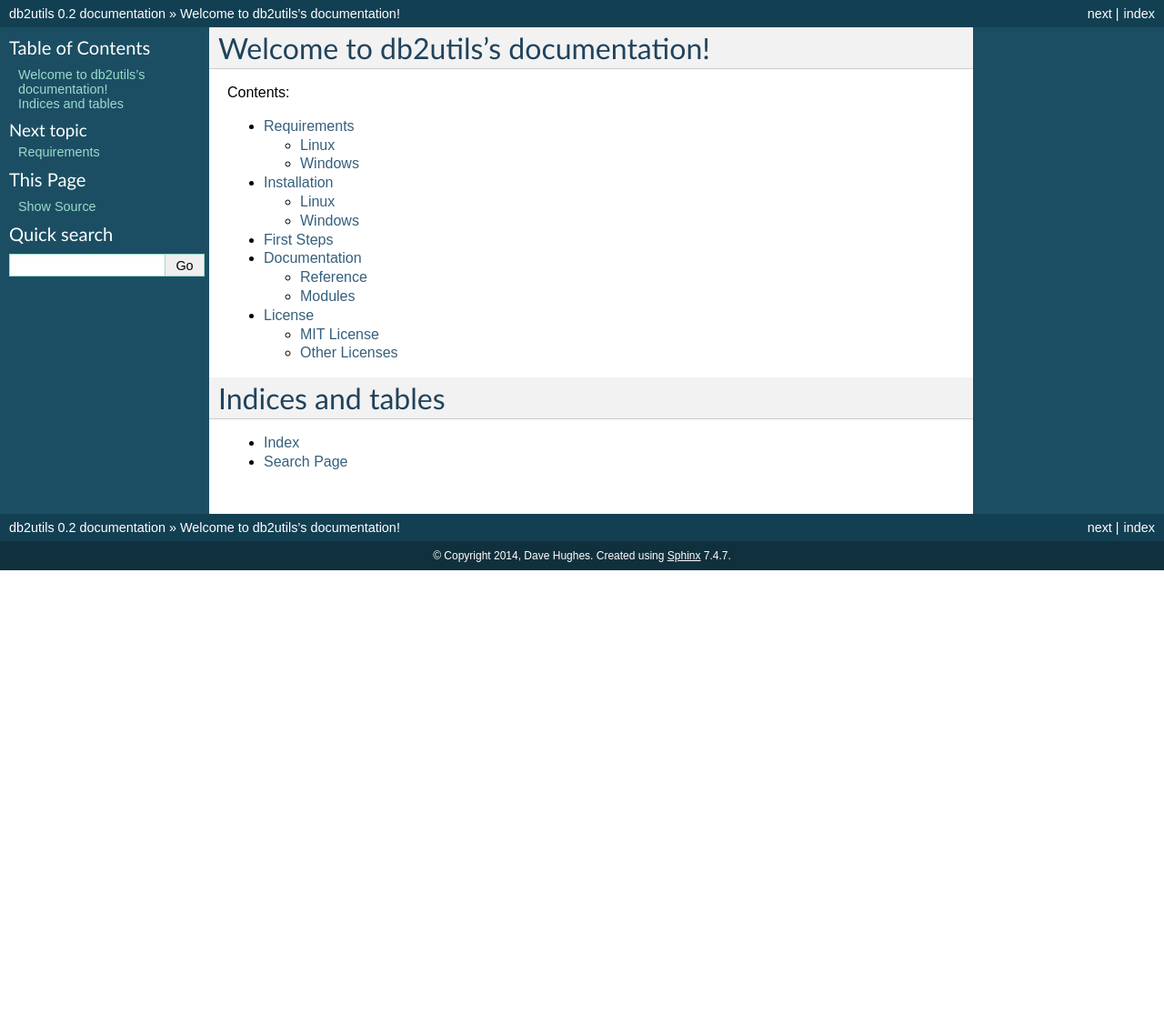
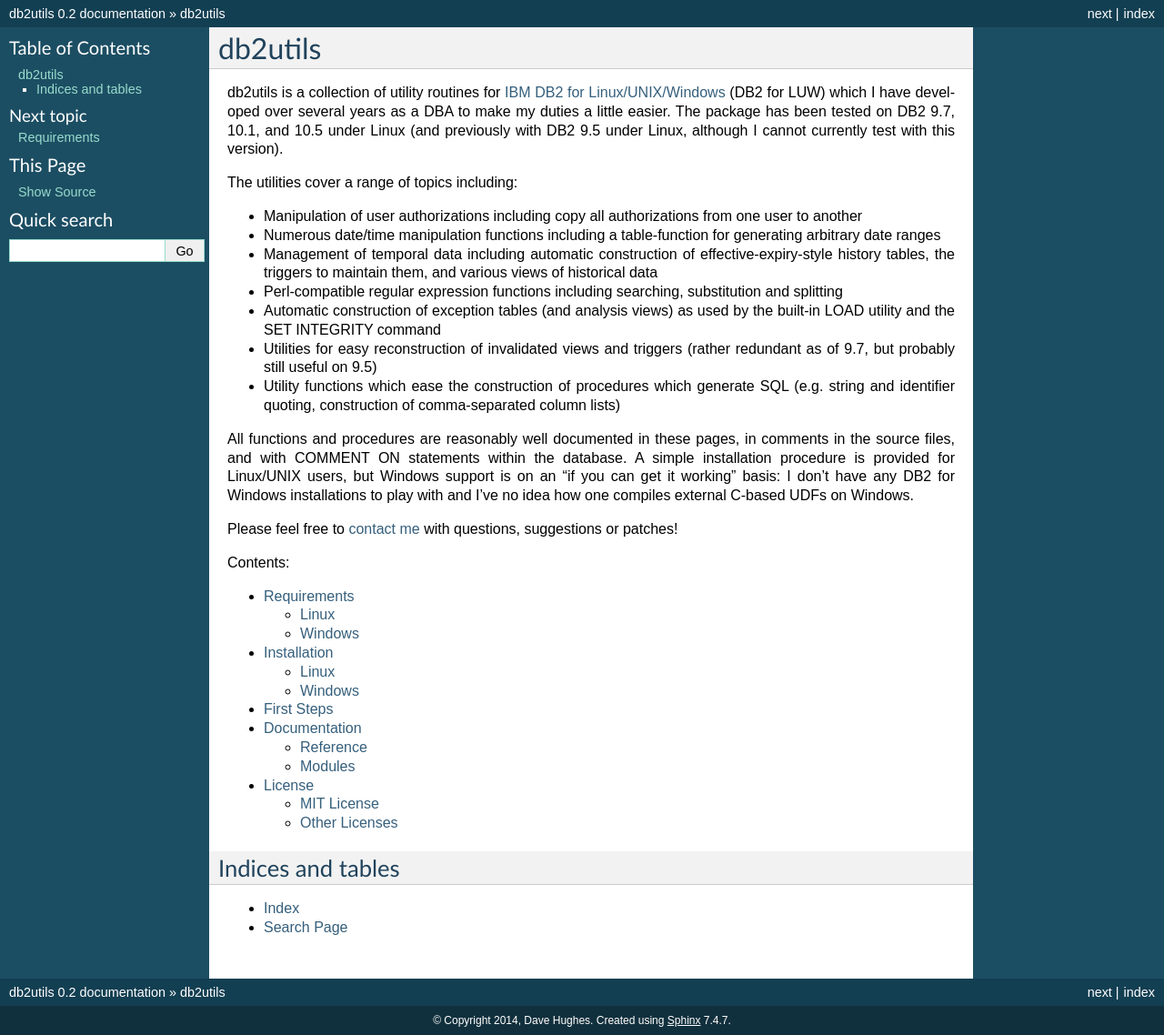
Before and after one commit to waveform-computing/db2utils, a Sphinx documentation site: the page built from docs/index.rst, in a window 1280 px wide. Shown: the whole page at 91% size. Built offline with Sphinx 7.4.7, drawn with Linux system fonts in a browser that asks for light colours; pages that are not in the unit, such as notebooks, are missing from menus; before the commit the page ends 900 px from its top, so only the background shows below that.

Commit message:
Update the docs frontpage

```diff
--- a/docs/index.rst
+++ b/docs/index.rst
@@ -1,10 +1,46 @@
-.. db2utils documentation master file, created by
-   sphinx-quickstart on Sun Feb 16 00:19:34 2014.
-   You can adapt this file completely to your liking, but it should at least
-   contain the root `toctree` directive.
+========
+db2utils
+========
 
-Welcome to db2utils's documentation!
-====================================
+db2utils is a collection of utility routines for `IBM DB2 for
+Linux/UNIX/Windows`_ (DB2 for LUW) which I have developed over several years as
+a DBA to make my duties a little easier. The package has been tested on DB2
+9.7, 10.1, and 10.5 under Linux (and previously with DB2 9.5 under Linux,
+although I cannot currently test with this version).
+
+The utilities cover a range of topics including:
+
+* Manipulation of user authorizations including copy all authorizations from
+  one user to another
+
+* Numerous date/time manipulation functions including a table-function for
+  generating arbitrary date ranges
+
+* Management of temporal data including automatic construction of
+  effective-expiry-style history tables, the triggers to maintain them, and
+  various views of historical data
+
+* Perl-compatible regular expression functions including searching,
+  substitution and splitting
+
+* Automatic construction of exception tables (and analysis views) as used by
+  the built-in LOAD utility and the SET INTEGRITY command
+
+* Utilities for easy reconstruction of invalidated views and triggers (rather
+  redundant as of 9.7, but probably still useful on 9.5)
+
+* Utility functions which ease the construction of procedures which generate
+  SQL (e.g. string and identifier quoting, construction of comma-separated
+  column lists)
+
+All functions and procedures are reasonably well documented in these pages, in
+comments in the source files, and with COMMENT ON statements within the
+database. A simple installation procedure is provided for Linux/UNIX users, but
+Windows support is on an "if you can get it working" basis: I don't have any
+DB2 for Windows installations to play with and I've no idea how one compiles
+external C-based UDFs on Windows.
+
+Please feel free to `contact me`_ with questions, suggestions or patches!
 
 Contents:
 
@@ -18,9 +54,11 @@
    license
 
 
-
 Indices and tables
 ==================
 
 * :ref:`genindex`
 * :ref:`search`
+
+.. _IBM DB2 for Linux/UNIX/Windows: http://www-01.ibm.com/software/data/db2/linux-unix-windows/
+.. _contact me: mailto:dave@waveform.org.uk
```
